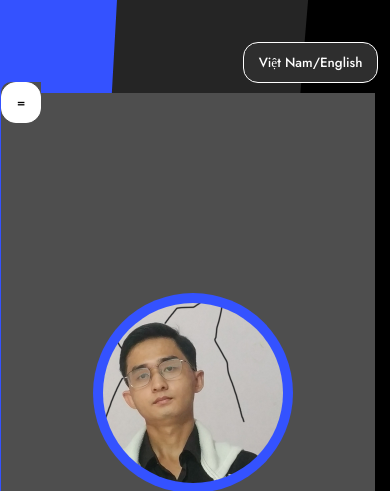
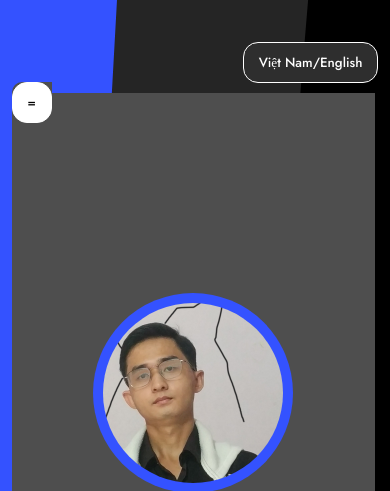
Before and after one commit to LeKhoaVan/my-portfolio, a plain HTML site: page index.html in a window 390 px wide. Shown: the top 491 px of the page. Drawn offline with Linux system fonts and the light colour scheme.

Commit message:
fix UI button menu

```diff
--- a/assests/js/index.js
+++ b/assests/js/index.js
@@ -88,6 +88,8 @@ btncloseMenu.addEventListener("click", () => {
 })
 // end button close or open menu for display
 
+
+
 // button transfer language
 const btnLanguage = document.querySelector(".btn-language");
 btnLanguage.addEventListener("click", () => {
--- a/assests/styles/style.css
+++ b/assests/styles/style.css
@@ -446,10 +446,11 @@
 
     .content .menu-for-phone__container {
         max-width: 60%;
-        height: 100%;
+        max-height: 100%;
         position: fixed;
+
         top: 82px;
-        left: 1px;
+
     }
 
     .menu-for-phone__container .menu-for-phone--close {
```
